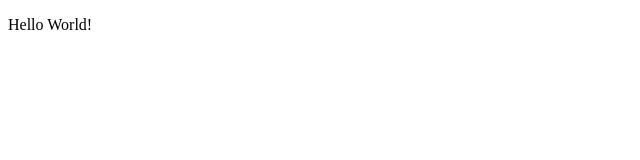
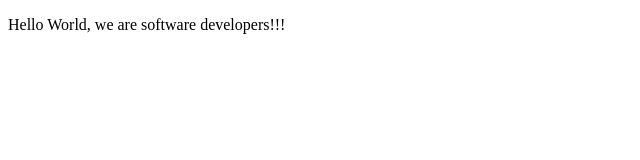
Before and after one commit to luisdavid919/Vladimir-Luis, a plain HTML site: page index.html in a window 1280 px wide. Shown: the whole page, without its empty margins (0-640 px from the left). Drawn offline with Linux system fonts and the light colour scheme.

Commit message:
part two added

```diff
--- a/index.html
+++ b/index.html
@@ -8,7 +8,11 @@
 
   <body>
     <script src="https://cdn.freecodecamp.org/testable-projects-fcc/v1/bundle.js"></script>
-    <p>Hello World!</p>
+
+
+    <p>Hello World, we are software developers!!!</p>
+
+
     <!--
 
     Hello Camper!
```
